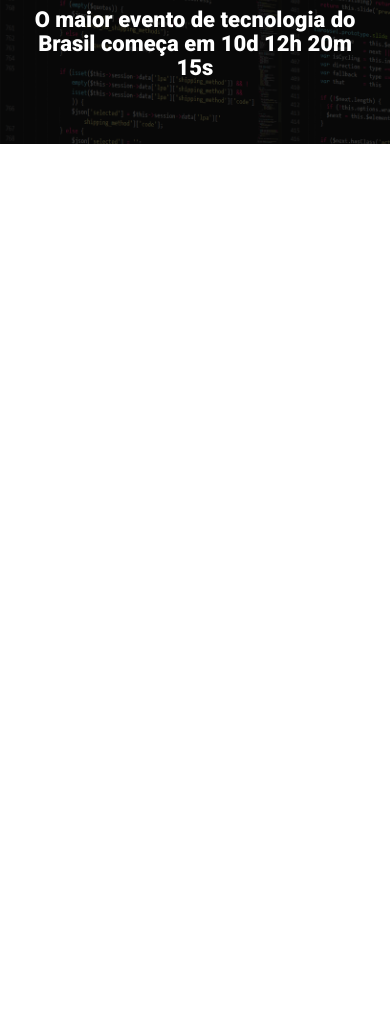
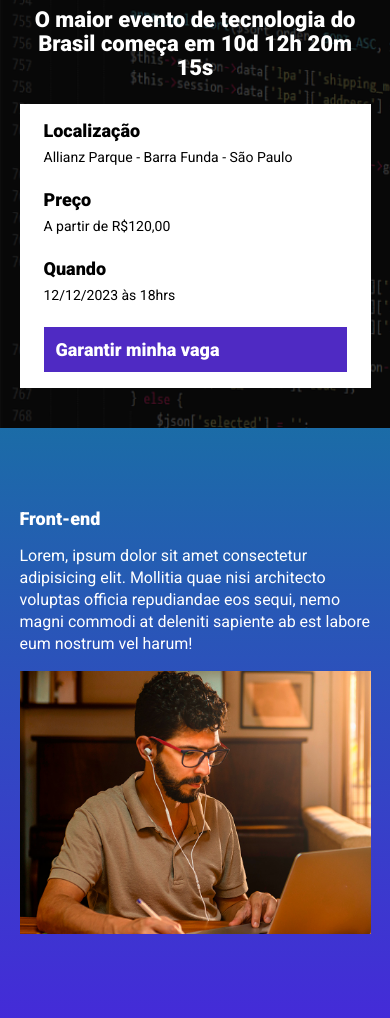
Before and after one commit to luizcoutodev/ebac_tech_talks, a website built with Parcel: page src/index.html in a window 390 px wide. Shown: the part 96-1114 px from the top of the page. Before the commit the page ends 844 px from the top, so only its background shows below. Built offline with nearby package versions, Linux system fonts and the light colour scheme.

Commit message:
made firs section

```diff
--- a/src/index.html
+++ b/src/index.html
@@ -16,8 +16,34 @@
             <p class="hero__text">
                 O maior evento de tecnologia do Brasil começa em 10d 12h 20m 15s
             </p>
+            <div class="infos-bar">
+                <ul class="infos-bar__infos">
+                    <li class="infos-bar__infos__item">
+                        <b>Localização</b>
+                        Allianz Parque - Barra Funda - São Paulo
+                    </li>
+                    <li class="infos-bar__infos__item">
+                        <b> Preço </b>
+                        A partir de R$120,00
+                    </li>
+                    <li class="infos-bar__infos__item">
+                        <b> Quando </b>
+                        12/12/2023 às 18hrs
+                    </li>
+                </ul>
+                <a href="#" class="button button--primary"> Garantir minha vaga</a>
+            </div>
         </div>
     </header>
+    <section class="event">
+        <div class="container">
+            <div class="event__details">
+                <h2 class="event__details__title">Front-end</h2>
+                <p class="event__details__description">Lorem, ipsum dolor sit amet consectetur adipisicing elit. Mollitia quae nisi architecto voluptas officia repudiandae eos sequi, nemo magni commodi at deleniti sapiente ab est labore eum nostrum vel harum!</p>
+            </div>
+            <img class="event__image" src="./images/frontend.png" alt="Frontend">
+        </div>
+    </section>
     <script src="./scripts/main.js"></script>
 </body>
 </html>
--- /dev/null
+++ b/src/styles/_event.scss
@@ -0,0 +1,43 @@
+.event {
+    padding: 80px 0px;
+    background-color: red;
+    background-image: linear-gradient(#1b6ca7,#442bd8);
+
+    .container {
+        display: flex;
+    }
+
+    &__details {
+        margin-right: 40px;
+
+        &__title {
+            font-size: 18px;
+            font-weight: bold;
+            margin-bottom: 16px;
+        }
+
+        &__description {
+            line-height: 22px;
+        }
+
+    }
+
+    &__image {
+        max-width: 360px;
+    }
+
+    @media (max-width: 640px){
+        .container {
+             display: block;
+        }
+
+        &__image {
+            width: 100%;
+        }
+
+        &__details {
+            margin-right: 0;
+            margin-bottom: 16px;
+        }
+    }
+}
--- a/src/styles/_hero.scss
+++ b/src/styles/_hero.scss
@@ -30,7 +30,6 @@
         font-size: 40px;
         line-height: 56px;
         font-weight: 800;
-        color: #ffff;
         text-align: center;
     }
 
--- /dev/null
+++ b/src/styles/components/_buttons.scss
@@ -0,0 +1,23 @@
+.button {
+    padding: 12px;
+    font-size: 18px;
+    font-weight: bold;
+    text-decoration: none;
+    white-space: nowrap;
+
+    &--primary {
+        color: #fff;
+        background-color: #4f2ac3;
+
+        @media (max-width: 640px) {
+            width: 100%;
+            display: block;
+            text-align: center;
+        }
+
+        @media (max-width: 1024px) {
+            display: flex;
+            align-items: center;
+        }
+    }
+}
--- /dev/null
+++ b/src/styles/components/_infos_bar.scss
@@ -0,0 +1,40 @@
+.infos-bar {
+    padding: 16px 24px;
+    background-color: white;
+    display: flex;
+    justify-content: space-between;
+
+    &__infos {
+        display: flex;
+        gap: 40px;
+
+        @media (max-width: 1024px) {
+            gap: 16px;
+        }
+
+        &__item {
+            font-size: 14px;
+            color: black;
+
+            b {
+                color: black;
+                font-size: 18px;
+                display:block;
+                margin-bottom: 8px;
+            }
+        }
+    }
+
+    @media (max-width: 640px) {
+        display: block;
+
+        &__infos {
+            display: block;
+
+            &__item {
+                margin-bottom: 24px;
+            }
+        }
+    }
+
+}
--- a/src/styles/main.scss
+++ b/src/styles/main.scss
@@ -1,5 +1,8 @@
 // parcel funciona como um programa que distribui para a pasta dist
 @use 'hero';
+@use 'components/infos_bar';
+@use 'components/buttons';
+@use 'event';
 
 * {
     margin: 0;
@@ -7,6 +10,7 @@
     box-sizing: border-box;
     font-family: Roboto, sans-serif;
     color: #ffff;
+    list-style: none;
 }
 
 .container {
```
